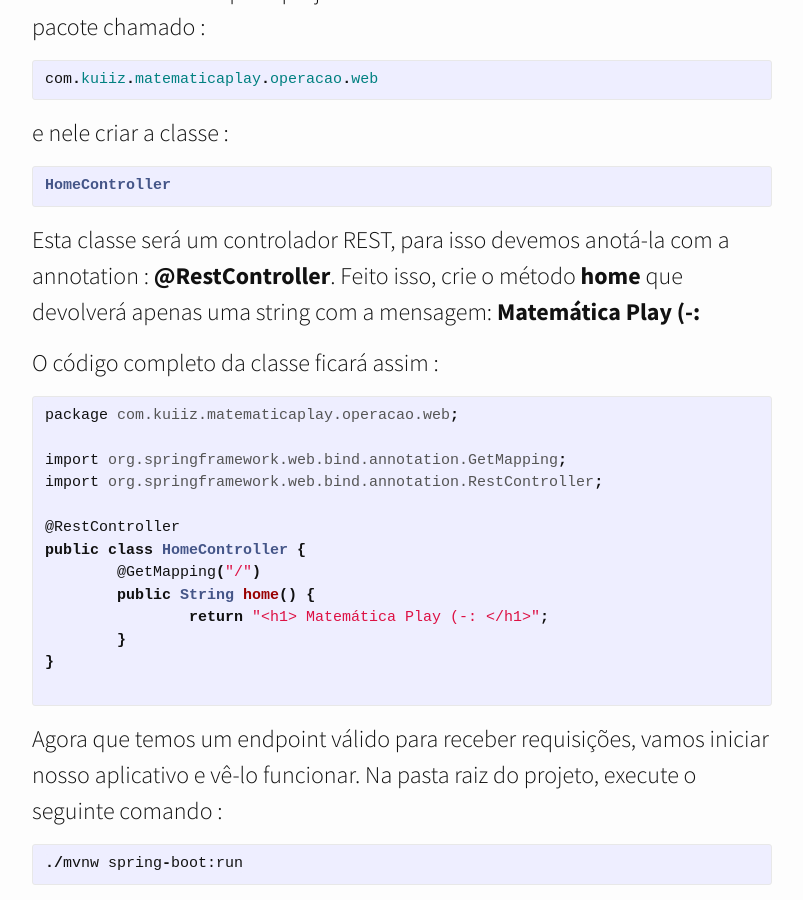
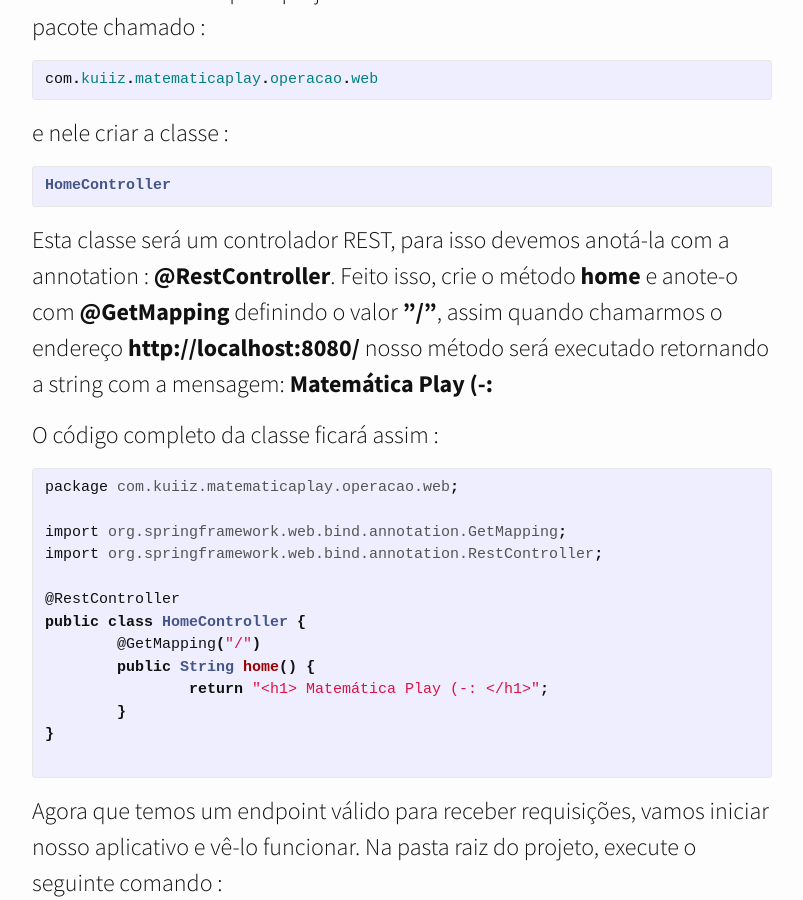
Before and after one commit to kuiiz/kuiiz.github.io, a Jekyll site: the page built from _posts/2018-04-16-serie-matematica-play-02.markdown, in a window 1280 px wide and 900 px high, scrolled down 2508 px. Shown: the whole window, without its empty margins (238-1041 px from the left). Built offline with Jekyll 4.4.1, drawn with Linux system fonts in a browser that asks for light colours; nearby versions of some CDN libraries; some of the changed text lies outside the part shown.

Commit message:
Commit - matematica Play - Post 02

````diff
--- a/_posts/2018-04-16-serie-matematica-play-02.markdown
+++ b/_posts/2018-04-16-serie-matematica-play-02.markdown
@@ -39,9 +39,10 @@ e nele criar a classe :
 HomeController
 ```
 
-Esta classe será um controlador REST, para isso devemos anotá-la com a annotation : **@RestController**. Feito isso, crie o método **home** que devolverá apenas uma string com a mensagem:   **Matemática Play (-:**
+Esta classe será um controlador REST, para isso devemos anotá-la com a annotation : **@RestController**. Feito isso, crie o método **home** e anote-o com  **@GetMapping** definindo o valor **"/"**, assim quando chamarmos o endereço **http://localhost:8080/** nosso método será executado retornando a string com a mensagem: **Matemática Play (-:**
 
 O código completo da classe ficará assim :
+
 ```java
 package com.kuiiz.matematicaplay.operacao.web;
 
````
Also changed, not shown: other parts of _posts/2018-04-16-serie-matematica-play-02.markdown (+1 -1 lines).
